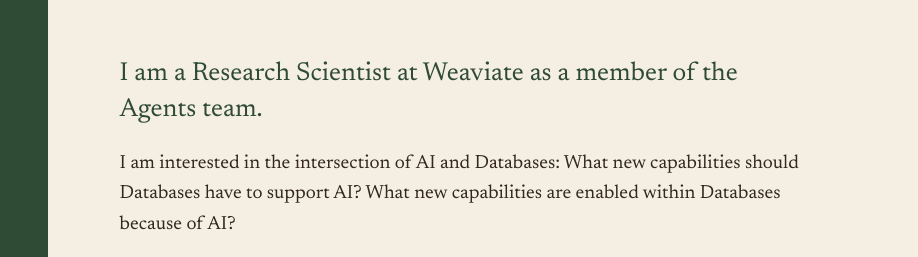
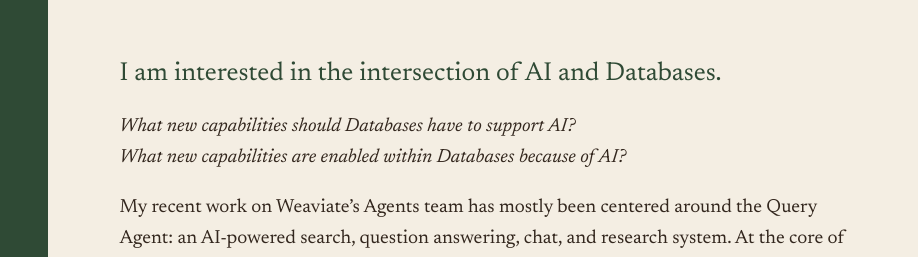
Before and after one commit to CShorten/CShorten.github.io, a plain HTML site: page index.html in a window 1280 px wide. Shown: the top 257 px of the page, 362-1280 px from the left. Drawn offline with Linux system fonts and the light colour scheme.

Commit message:
Update index.html

```diff
--- a/index.html
+++ b/index.html
@@ -40,9 +40,10 @@
     </aside>
 
     <main class="content">
-      <p class="lead">I am a Research Scientist at Weaviate as a member of the Agents team.</p>
+      <p class="lead">I am interested in the intersection of AI and Databases.</p>
 
-      <p>I am interested in the intersection of AI and Databases: What new capabilities should Databases have to support AI? What new capabilities are enabled within Databases because of AI?</p>
+      <p><em>What new capabilities should Databases have to support AI?</em><br>
+        <em>What new capabilities are enabled within Databases because of AI?</em></p>
 
       <p>My recent work on Weaviate’s Agents team has mostly been centered around the Query Agent: an AI-powered search, question answering, chat, and research system. At the core of the Query Agent lie innovations in agent-database co-design, text-to-SQL, query writing for search, reranking, context management, and hallucination detection. In addition to my engineering work, I have led four research publications:</p>
       <ul class="bio-list">
```
